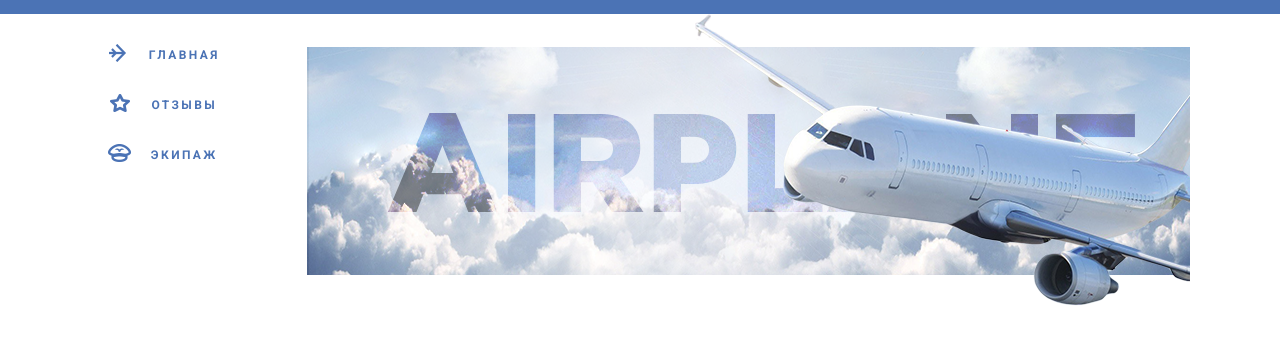
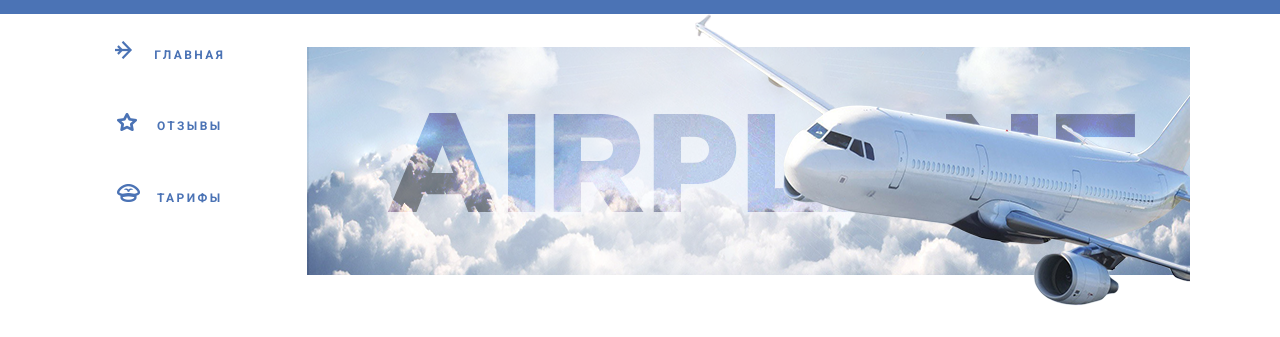
Before and after one commit to alexsi7/study6, a plain HTML site: page index.html in a window 1280 px wide. Shown: the part 63-400 px from the top of the page. Drawn offline with Linux system fonts and the light colour scheme; files whose address does not match are found by name.

Commit message:
Исправление sidebar

```diff
--- a/index.html
+++ b/index.html
@@ -30,34 +30,32 @@
     </header>
     <div class="maincontent">
       <div class="container maincontent__container">
-        <div class="sidebar">
-          <ul class="nav" type="none">
+        <main class="sidebar">
+          <div class="container-nav">
+            <nav class="nav">
+              <ul class="nav__list">
                 <li class="nav__item">
-              <a href="#" class="nav__link">
-                <div class="nav__icon nav__icon--main"></div>
+                  <a href="#" class="nav__link nav__link--main"></a>
                   <div class="nav__title">
                     ГЛАВНАЯ
                   </div>
-              </a>
                 </li>
                 <li class="nav__item">
-              <a href="#" class="nav__link">
-                <div class="nav__icon nav__icon--feed"></div>
+                  <a href="#" class="nav__link nav__link--feed"></a>
                   <div class="nav__title">
                     ОТЗЫВЫ
                   </div>
-              </a>
                 </li>
                 <li class="nav__item">
-              <a href="#" class="nav__link">
-                <div class="nav__icon nav__icon--team"></div>
+                  <a href="#" class="nav__link nav__link--team"></a>
                   <div class="nav__title">
-                  ЭКИПАЖ
+                    ТАРИФЫ
                   </div>
-              </a>
                 </li>
               </ul>
+            </nav>
           </div>
+        </main>
         <div class="mainpage">
           <div class="airplane">
             <img src="./img/Photo.png" alt=""class="airplane__picture-img">
--- a/pagination.css
+++ b/pagination.css
@@ -1,6 +1,6 @@
 .container-pagination {
   text-align: center;
-  margin-bottom: 20px;
+  margin: 30px;
 }
 
 .pagination {
@@ -21,6 +21,8 @@
 .pagination__controlls {
   display: inline-block;
 }
+
+
 
 
 
--- a/sidebar.css
+++ b/sidebar.css
@@ -8,53 +8,24 @@
 .container-nav {
   width: 160px;
   height: 100%;
+}
+
+.nav__list {
 
 }
 
-.nav__icon, .nav__title {
-  display: inline-block;
-  vertical-align: top;
+.nav__item {
+  margin-bottom: 20px;
+  position: relative;
+  transition: .3s;
+  cursor: pointer;
 }
 
 .nav__link {
-  text-decoration: none;
-}
-
-.nav__icon {
-  position: relative;
-  top: 4px;
-  right: 15px;
-  width: 24px;
-  height: 18px;
-  background: center center no-repeat;
-}
-
-.nav__icon--main {
-  background-image: url("./img/main_icon.png")
-}
-
-.nav__icon--feed {
-  background-image: url("./img/feed_icon.png")
-}
-
-.nav__icon--team {
-  background-image: url("./img/team_icon.png")
-}
-
-.nav__link:hover .nav__icon--main {
-  background-image: url("./img/main_icon-hover.png")
-}
-
-.nav__link:hover .nav__icon--feed {
-  background-image: url("./img/feed_icon-hover.png")
-}
-
-.nav__link:hover .nav__icon--team {
-  background-image: url("./img/team_icon-hover.png")
-}
-
-.nav__link:hover .nav__title {
-  color: black;
+    text-decoration: none;
+    display: inline-block;
+    vertical-align: middle;
+    transition: color 0.4s ease;
 }
 
 .nav__title {
@@ -65,6 +36,53 @@
   text-transform: uppercase;
 }
 
+.nav__link:before {
+  content: '';
+  background-position: center center;
+  display: inline-block;
+  height: 20px;
+  margin-right: 15px;
+  vertical-align: middle;
+  width: 20px;
+  transition: background-image 0.4s ease;
+}
+
+.nav__link--main {
+  background-image: url(./img/sidebar/main_icon.png);
+  background-repeat: no-repeat;
+}
+
+.nav__link--feed {
+  background-image: url(./img/sidebar/feed_icon.png);
+  background-repeat: no-repeat;
+}
+
+.nav__link--team {
+  background-image: url(./img/sidebar/team_icon.png);
+  background-repeat: no-repeat;
+}
+
+.nav__link:hover .nav__link--main  {
+  background-image: url("./img/sidebar/main_icon-hover.png");
+}
+
+.nav__link:hover .nav__link--feed  {
+  background-image: url("./img/sidebar/feed_icon-hover.png");
+}
+
+.nav__link:hover .nav__link--team  {
+  background-image: url("./img/sidebar/team_icon-hover.png");
+}
+
+.nav__link:hover .nav__title {
+  color: black;
+}
+
+.nav__icon, .nav__title {
+  display: inline-block;
+  vertical-align: top;
+}
+
 .nav {
   position: relative;
   top: 16px;
@@ -72,5 +90,4 @@
 
 .nav__item {
   padding: 10px 5px;
-
 }
```
Also changed, not shown: header.css (+0 -48 lines), img/fb.png (deleted), img/google.png (deleted), img/mail.png (deleted), img/sidebar/feed_icon-hover.png (renamed from img/feed_icon-hover.png), img/sidebar/feed_icon.png (renamed from img/feed_icon.png), img/sidebar/main_icon-hover.png (renamed from img/main_icon-hover.png), img/sidebar/main_icon.png (renamed from img/main_icon.png), img/sidebar/team_icon-hover.png (renamed from img/team_icon-hover.png), img/sidebar/team_icon.png (renamed from img/team_icon.png), img/twitter.png (deleted), img/vk.png (deleted), img/Наши социальные сети.png (deleted), img/Сделано с любовью и старанием на курсе «HTML + CSS» в LoftSchoo.png (deleted). Lines whose indentation alone changed are shown as unchanged.
